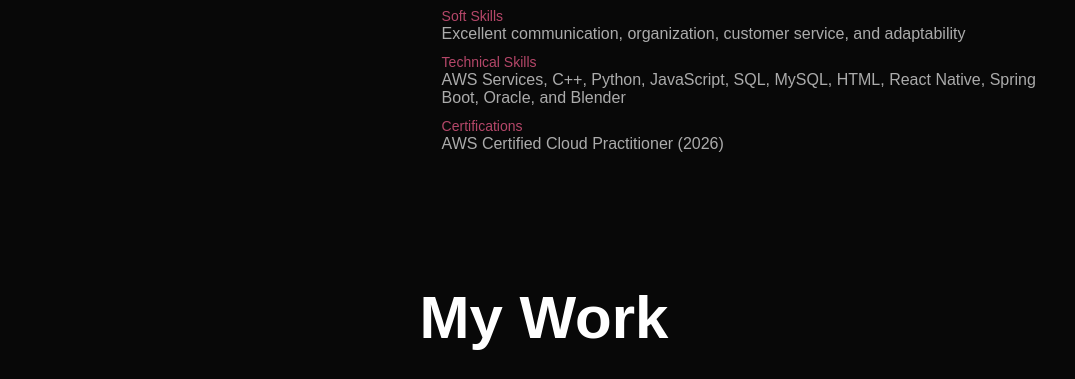
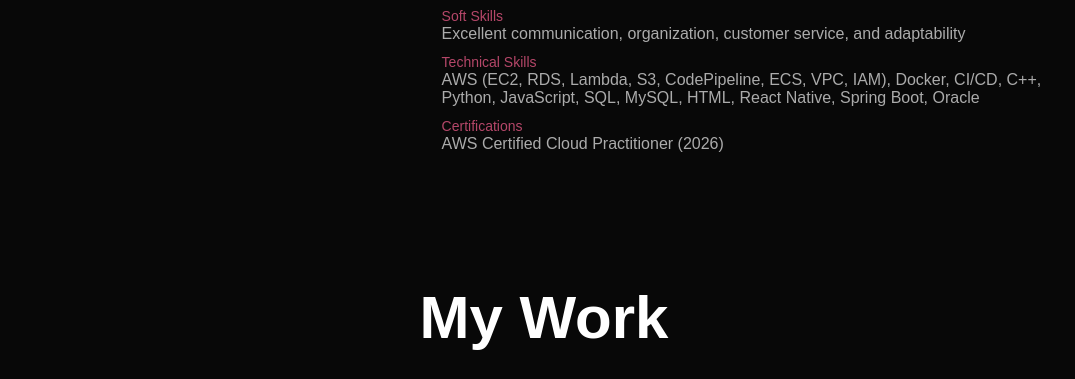
Before and after one commit to naman5911-code/.github.io, a plain HTML site: page index.html in a window 1280 px wide. Shown: the part 1139-1518 px from the top of the page, without its empty margins (96-1171 px from the left). Drawn offline with Linux system fonts and the light colour scheme.

Commit message:
Refine technical skills list in index.html
Updated technical skills to include specific AWS services and Docker.

```diff
--- a/index.html
+++ b/index.html
@@ -54,7 +54,8 @@
                         <ul>
                             <li><span>Languages</span><br>Fluent in English, Punjabi, Hindi; Conversational in Cantonese; Elementary in Mandarin</li>
                             <li><span>Soft Skills</span><br>Excellent communication, organization, customer service, and adaptability</li>
-                            <li><span>Technical Skills</span><br>AWS Services, C++, Python, JavaScript, SQL, MySQL, HTML, React Native, Spring Boot, Oracle, and Blender</li>
+                            <li><span>Technical Skills</span><br>AWS (EC2, RDS, Lambda, S3, CodePipeline, ECS, VPC, IAM), Docker, CI/CD, C++, Python,
+                                JavaScript, SQL, MySQL, HTML, React Native, Spring Boot, Oracle</li>
                             <li><span>Certifications</span><br>AWS Certified Cloud Practitioner (2026)</li>
                         </ul>
                     </div>
```
